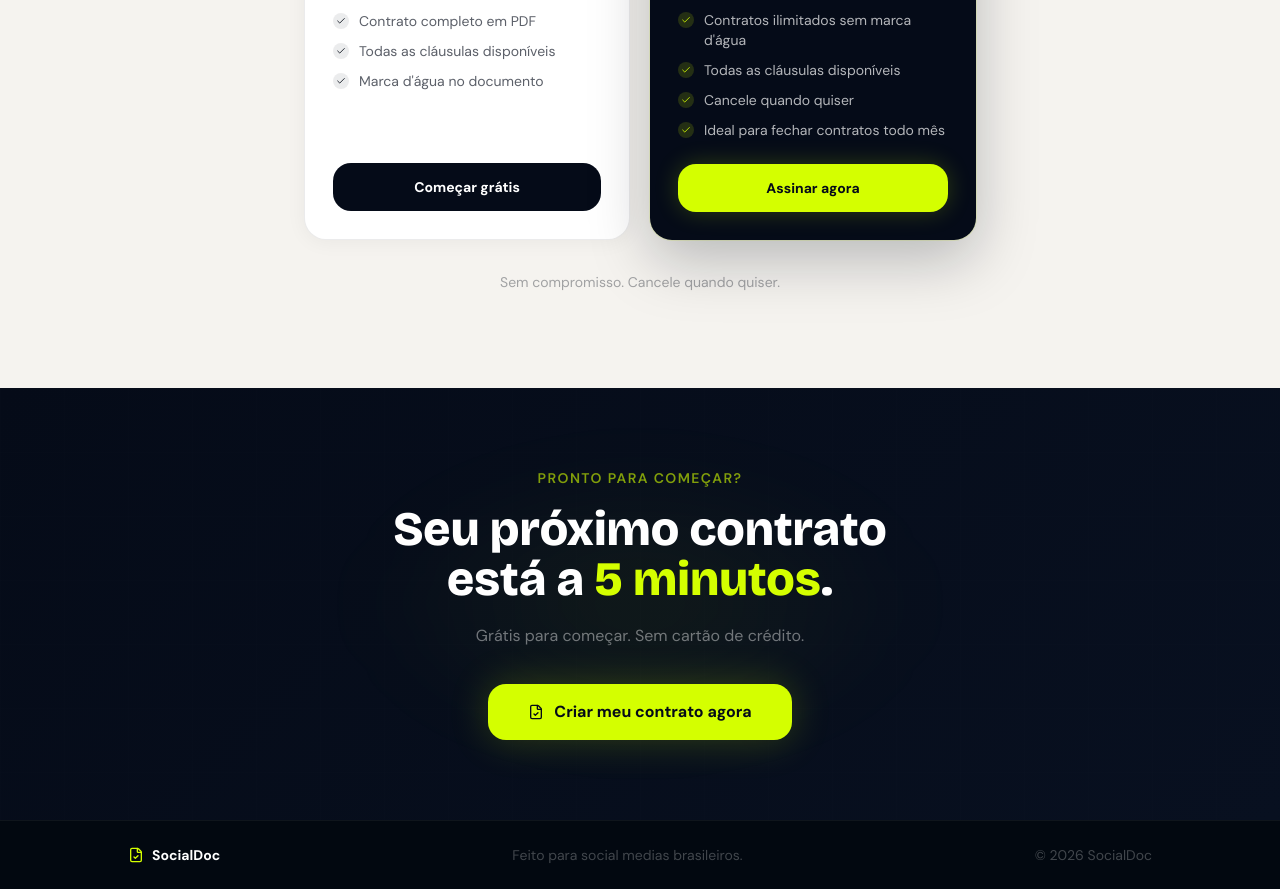
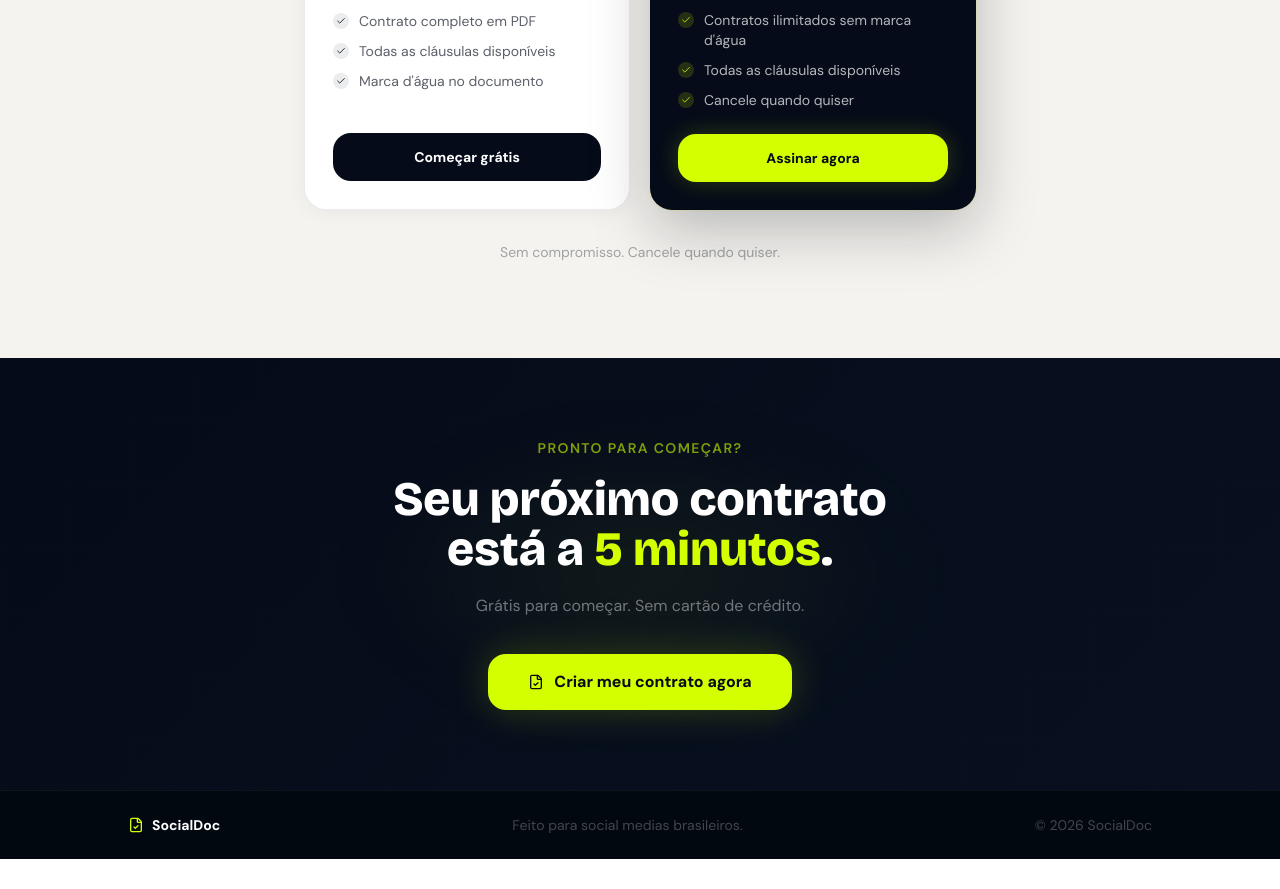
Before and after one commit to dan94k/SocialDoc, a Next.js app: page / in a window 1280 px wide. Shown: the part 2940-3829 px from the top of the page. After the commit the page ends 3799 px from the top, so only its background shows below. Built offline with nearby package versions, Linux system fonts and the light colour scheme; no server answers.

Commit message:
removendo Ideal para fechar contratos todo mês

```diff
--- a/src/components/landing/pricing.tsx
+++ b/src/components/landing/pricing.tsx
@@ -29,7 +29,6 @@ const plans = [
       "Contratos ilimitados sem marca d'água",
       "Todas as cláusulas disponíveis",
       "Cancele quando quiser",
-      "Ideal para fechar contratos todo mês",
     ],
     highlighted: true,
     cta: "Assinar agora",
```
